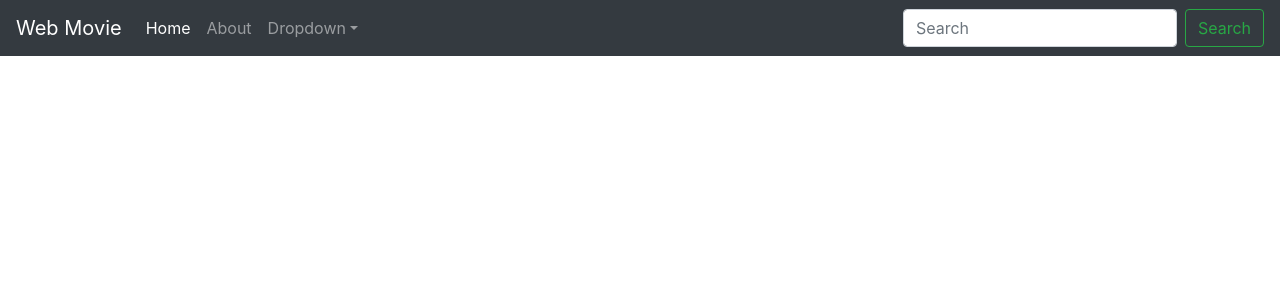
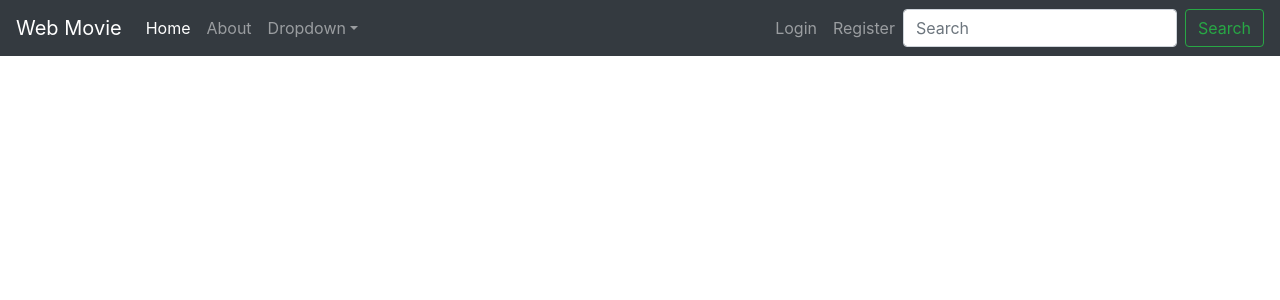
Before and after one commit to HoangMinhHung/webmovie, a Django app: page / in a window 1280 px wide. Shown: the top 300 px of the page. Run offline with Django 3.2, Linux system fonts and the light colour scheme; some libraries are stand-ins or nearby versions.

Commit message:
Finish login + logout function

```diff
--- a/movie/user/templates/user/base.html
+++ b/movie/user/templates/user/base.html
@@ -14,7 +14,7 @@
 </head>
 <body>
     <nav class="navbar navbar-expand-md navbar-dark bg-dark fixed-top">
-      <a class="navbar-brand" href="#">Web Movie</a>
+      <a class="navbar-brand" href="{% url 'home' %}">Web Movie</a>
       <button class="navbar-toggler" type="button" data-toggle="collapse" data-target="#navbarsExampleDefault" aria-controls="navbarsExampleDefault" aria-expanded="false" aria-label="Toggle navigation">
         <span class="navbar-toggler-icon"></span>
       </button>
@@ -22,7 +22,7 @@
       <div class="collapse navbar-collapse" id="navbarsExampleDefault">
         <ul class="navbar-nav mr-auto">
           <li class="nav-item active">
-            <a class="nav-link" href="#">Home <span class="sr-only">(current)</span></a>
+            <a class="nav-link" href="{% url 'home' %}">Home <span class="sr-only">(current)</span></a>
           </li>
           <li class="nav-item">
             <a class="nav-link" href="#">About</a>
@@ -36,6 +36,17 @@
             </div>
           </li>
         </ul>
+        <!-- Navbar Right Side -->
+        <div class="navbar-nav">
+          {% if user.is_authenticated %}
+            <a class="nav-item nav-link" href="#">Favourite List</a>
+            <a class="nav-item nav-link" href="{% url 'profile' %}">Profile</a>
+            <a class="nav-item nav-link" href="{% url 'logout' %}">Logout</a>
+          {% else %}
+            <a class="nav-item nav-link" href="{% url 'login' %}">Login</a>
+            <a class="nav-item nav-link" href="{% url 'register' %}">Register</a>
+          {% endif %}
+        </div>
         <form class="form-inline my-2 my-lg-0">
           <input class="form-control mr-sm-2" type="text" placeholder="Search" aria-label="Search">
           <button class="btn btn-outline-success my-2 my-sm-0" type="submit">Search</button>
```
